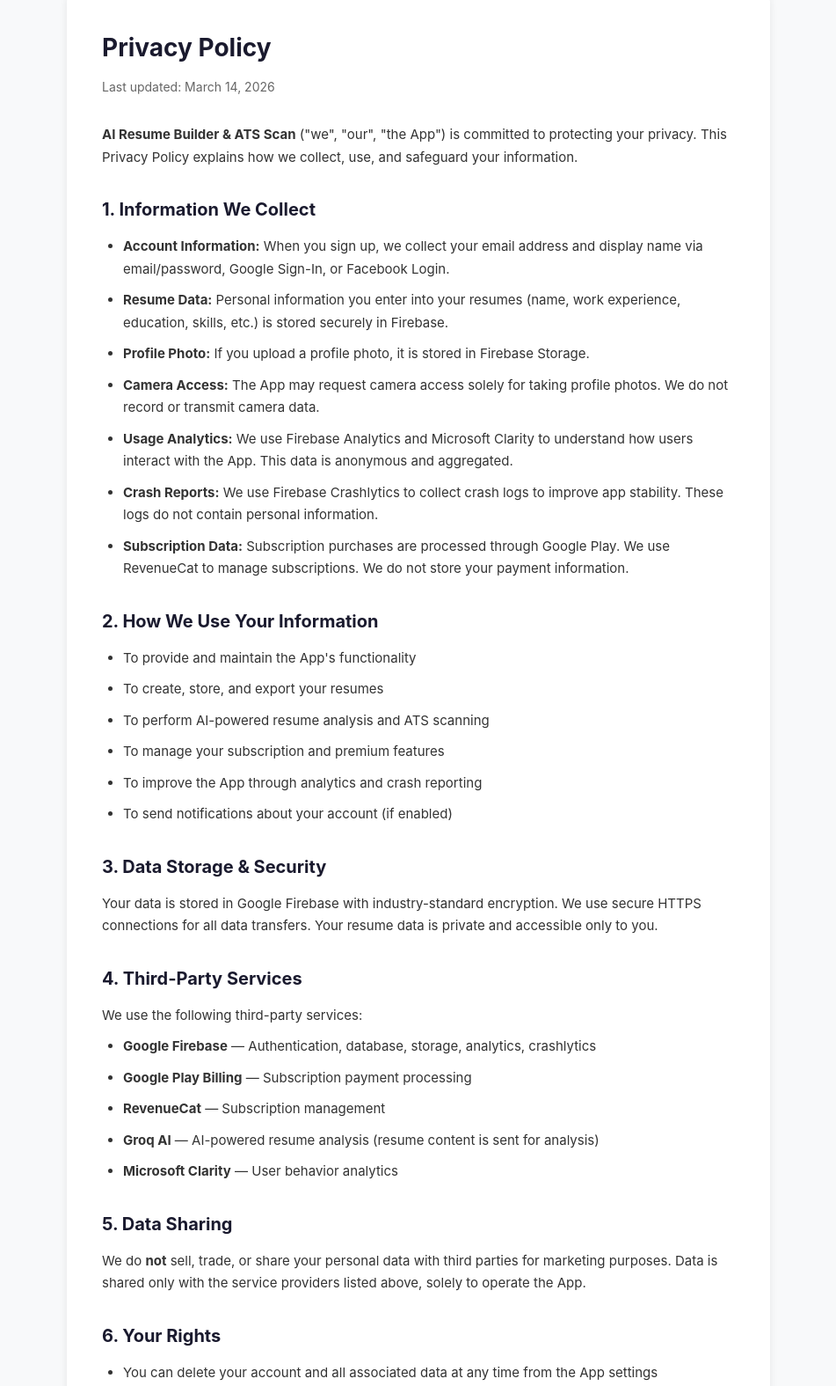
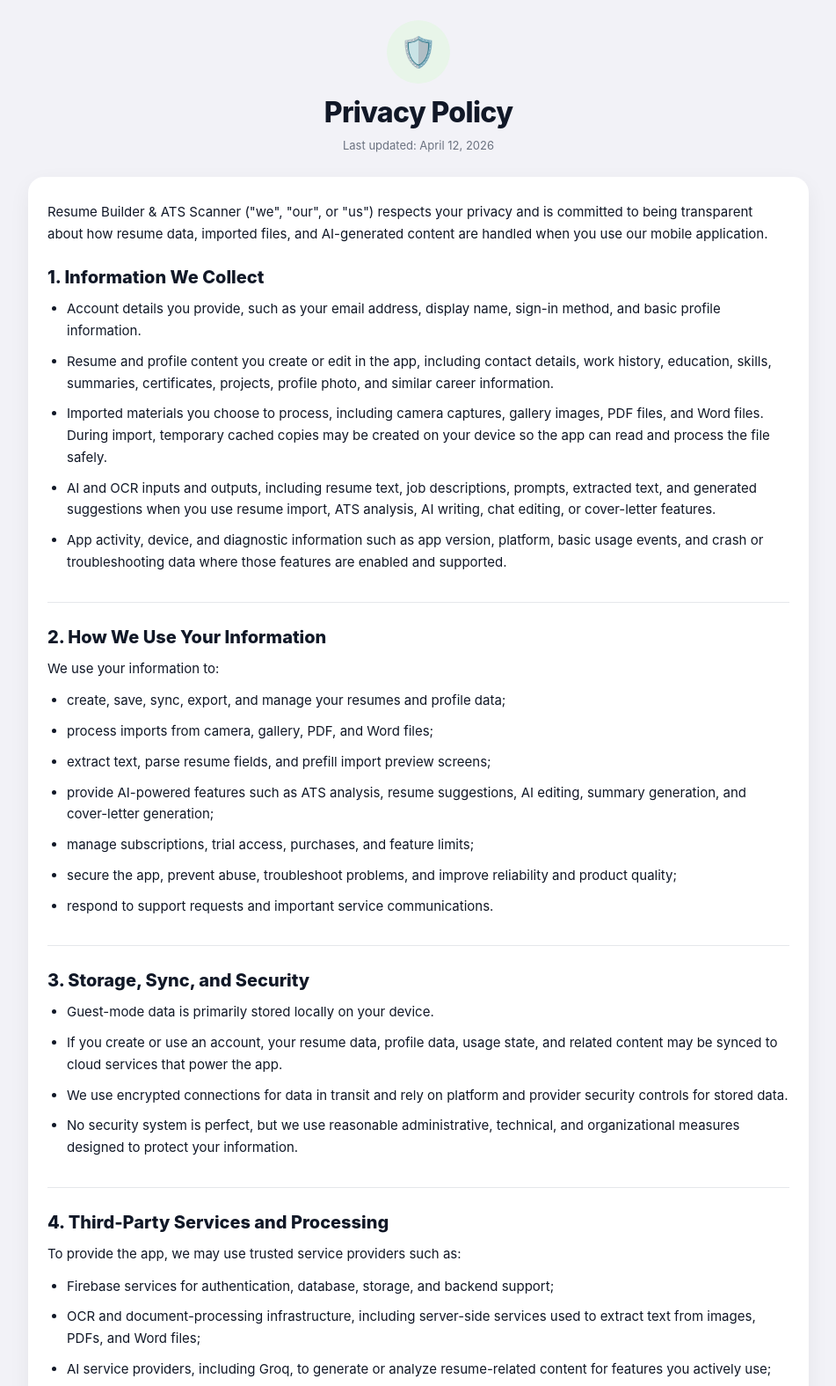
Before and after one commit to Kenesrd/resume-builder-site, a plain HTML site: page index.html in a window 1280 px wide. Shown: the part 29-1604 px from the top of the page at 88% size, without its empty margins (164-1115 px from the left). Drawn offline with Linux system fonts and the light colour scheme.

Commit message:
Update index.html
initial commit

```diff
--- a/index.html
+++ b/index.html
@@ -1,112 +1,340 @@
 <!DOCTYPE html>
 <html lang="en">
 <head>
-    <meta charset="UTF-8">
-    <meta name="viewport" content="width=device-width, initial-scale=1.0">
-    <title>Privacy Policy - AI Resume Builder & ATS Scan</title>
+  <meta charset="UTF-8" />
+  <meta name="viewport" content="width=device-width, initial-scale=1.0" />
+  <title>Privacy Policy - Resume Builder & ATS Scanner</title>
+  <meta
+    name="description"
+    content="Privacy Policy for Resume Builder & ATS Scanner"
+  />
   <style>
-        * { margin: 0; padding: 0; box-sizing: border-box; }
+    :root {
+      --bg: #f2f2f7;
+      --card: #ffffff;
+      --text: #111827;
+      --muted: #6b7280;
+      --line: #e5e7eb;
+      --accent: #50c878;
+      --accent-bg: #e8f5e9;
+      --shadow: 0 8px 24px rgba(0, 0, 0, 0.06);
+      --radius: 18px;
+    }
+
+    * {
+      box-sizing: border-box;
+    }
+
     body {
-            font-family: -apple-system, BlinkMacSystemFont, 'Segoe UI', Roboto, sans-serif;
-            line-height: 1.7;
-            color: #333;
-            background: #f8f9fa;
-            padding: 20px;
+      margin: 0;
+      font-family: -apple-system, BlinkMacSystemFont, "SF Pro Text", "Segoe UI",
+        Roboto, Helvetica, Arial, sans-serif;
+      background: var(--bg);
+      color: var(--text);
+      line-height: 1.65;
     }
-        .container {
-            max-width: 800px;
+
+    .page {
+      max-width: 920px;
       margin: 0 auto;
-            background: #fff;
-            padding: 40px;
-            border-radius: 12px;
-            box-shadow: 0 2px 10px rgba(0,0,0,0.08);
+      padding: 32px 16px 56px;
     }
+
+    .hero {
+      text-align: center;
+      padding: 20px 0 24px;
+    }
+
+    .icon-circle {
+      width: 72px;
+      height: 72px;
+      border-radius: 999px;
+      background: var(--accent-bg);
+      display: inline-flex;
+      align-items: center;
+      justify-content: center;
+      font-size: 34px;
+      margin-bottom: 14px;
+    }
+
+    h1 {
+      margin: 0;
+      font-size: 32px;
+      line-height: 1.2;
+      font-weight: 800;
+      letter-spacing: -0.02em;
+    }
+
+    .updated {
+      margin-top: 8px;
+      font-size: 13px;
+      color: var(--muted);
+    }
+
+    .card {
+      background: var(--card);
+      border-radius: var(--radius);
+      padding: 28px 22px;
+      box-shadow: var(--shadow);
+    }
+
+    .intro {
+      font-size: 15px;
+      margin: 0 0 24px;
+    }
+
+    .section {
+      margin-bottom: 26px;
+      padding-bottom: 22px;
+      border-bottom: 1px solid var(--line);
+    }
+
+    .section:last-child {
+      margin-bottom: 0;
+      padding-bottom: 0;
+      border-bottom: 0;
+    }
+
+    h2 {
+      margin: 0 0 10px;
+      font-size: 20px;
+      line-height: 1.35;
+      font-weight: 800;
+    }
+
+    p {
+      margin: 0 0 12px;
+      font-size: 15px;
+    }
+
+    ul {
+      margin: 0;
+      padding-left: 22px;
+    }
+
+    li {
+      margin-bottom: 10px;
+      font-size: 15px;
+    }
+
+    a {
+      color: #2563eb;
+      text-decoration: none;
+    }
+
+    a:hover {
+      text-decoration: underline;
+    }
+
+    .contact-block {
+      white-space: pre-line;
+    }
+
+    @media (max-width: 640px) {
+      .page {
+        padding: 24px 12px 40px;
+      }
+
+      .card {
+        padding: 22px 16px;
+      }
+
       h1 {
         font-size: 28px;
-            color: #1a1a2e;
-            margin-bottom: 8px;
       }
-        .updated {
-            color: #666;
-            font-size: 14px;
-            margin-bottom: 30px;
+
+      h2 {
+        font-size: 18px;
       }
-        h2 {
-            font-size: 20px;
-            color: #1a1a2e;
-            margin-top: 30px;
-            margin-bottom: 12px;
     }
-        p, li {
-            font-size: 15px;
-            margin-bottom: 10px;
-        }
-        ul {
-            padding-left: 24px;
-            margin-bottom: 16px;
-        }
-        a { color: #4361ee; }
   </style>
 </head>
 <body>
-    <div class="container">
+  <main class="page">
+    <header class="hero">
+      <div class="icon-circle">🛡️</div>
       <h1>Privacy Policy</h1>
-        <p class="updated">Last updated: March 14, 2026</p>
-        <p><strong>AI Resume Builder & ATS Scan</strong> ("we", "our", "the App") is committed to protecting your privacy. This Privacy Policy explains how we collect, use, and safeguard your information.</p>
+      <div class="updated">Last updated: April 12, 2026</div>
+    </header>
 
+    <section class="card">
+      <p class="intro">
+        Resume Builder &amp; ATS Scanner ("we", "our", or "us") respects your
+        privacy and is committed to being transparent about how resume data,
+        imported files, and AI-generated content are handled when you use our
+        mobile application.
+      </p>
+
+      <section class="section">
         <h2>1. Information We Collect</h2>
         <ul>
-            <li><strong>Account Information:</strong> When you sign up, we collect your email address and display name via email/password, Google Sign-In, or Facebook Login.</li>
-            <li><strong>Resume Data:</strong> Personal information you enter into your resumes (name, work experience, education, skills, etc.) is stored securely in Firebase.</li>
-            <li><strong>Profile Photo:</strong> If you upload a profile photo, it is stored in Firebase Storage.</li>
-            <li><strong>Camera Access:</strong> The App may request camera access solely for taking profile photos. We do not record or transmit camera data.</li>
-            <li><strong>Usage Analytics:</strong> We use Firebase Analytics and Microsoft Clarity to understand how users interact with the App. This data is anonymous and aggregated.</li>
-            <li><strong>Crash Reports:</strong> We use Firebase Crashlytics to collect crash logs to improve app stability. These logs do not contain personal information.</li>
-            <li><strong>Subscription Data:</strong> Subscription purchases are processed through Google Play. We use RevenueCat to manage subscriptions. We do not store your payment information.</li>
+          <li>
+            Account details you provide, such as your email address, display
+            name, sign-in method, and basic profile information.
+          </li>
+          <li>
+            Resume and profile content you create or edit in the app, including
+            contact details, work history, education, skills, summaries,
+            certificates, projects, profile photo, and similar career
+            information.
+          </li>
+          <li>
+            Imported materials you choose to process, including camera captures,
+            gallery images, PDF files, and Word files. During import, temporary
+            cached copies may be created on your device so the app can read and
+            process the file safely.
+          </li>
+          <li>
+            AI and OCR inputs and outputs, including resume text, job
+            descriptions, prompts, extracted text, and generated suggestions
+            when you use resume import, ATS analysis, AI writing, chat editing,
+            or cover-letter features.
+          </li>
+          <li>
+            App activity, device, and diagnostic information such as app
+            version, platform, basic usage events, and crash or troubleshooting
+            data where those features are enabled and supported.
+          </li>
         </ul>
+      </section>
 
+      <section class="section">
         <h2>2. How We Use Your Information</h2>
+        <p>We use your information to:</p>
         <ul>
-            <li>To provide and maintain the App's functionality</li>
-            <li>To create, store, and export your resumes</li>
-            <li>To perform AI-powered resume analysis and ATS scanning</li>
-            <li>To manage your subscription and premium features</li>
-            <li>To improve the App through analytics and crash reporting</li>
-            <li>To send notifications about your account (if enabled)</li>
+          <li>create, save, sync, export, and manage your resumes and profile data;</li>
+          <li>process imports from camera, gallery, PDF, and Word files;</li>
+          <li>extract text, parse resume fields, and prefill import preview screens;</li>
+          <li>
+            provide AI-powered features such as ATS analysis, resume suggestions,
+            AI editing, summary generation, and cover-letter generation;
+          </li>
+          <li>manage subscriptions, trial access, purchases, and feature limits;</li>
+          <li>
+            secure the app, prevent abuse, troubleshoot problems, and improve
+            reliability and product quality;
+          </li>
+          <li>respond to support requests and important service communications.</li>
         </ul>
+      </section>
 
-        <h2>3. Data Storage & Security</h2>
-        <p>Your data is stored in Google Firebase with industry-standard encryption. We use secure HTTPS connections for all data transfers. Your resume data is private and accessible only to you.</p>
+      <section class="section">
+        <h2>3. Storage, Sync, and Security</h2>
+        <ul>
+          <li>Guest-mode data is primarily stored locally on your device.</li>
+          <li>
+            If you create or use an account, your resume data, profile data,
+            usage state, and related content may be synced to cloud services
+            that power the app.
+          </li>
+          <li>
+            We use encrypted connections for data in transit and rely on
+            platform and provider security controls for stored data.
+          </li>
+          <li>
+            No security system is perfect, but we use reasonable
+            administrative, technical, and organizational measures designed to
+            protect your information.
+          </li>
+        </ul>
+      </section>
 
-        <h2>4. Third-Party Services</h2>
-        <p>We use the following third-party services:</p>
+      <section class="section">
+        <h2>4. Third-Party Services and Processing</h2>
+        <p>To provide the app, we may use trusted service providers such as:</p>
         <ul>
-            <li><strong>Google Firebase</strong> — Authentication, database, storage, analytics, crashlytics</li>
-            <li><strong>Google Play Billing</strong> — Subscription payment processing</li>
-            <li><strong>RevenueCat</strong> — Subscription management</li>
-            <li><strong>Groq AI</strong> — AI-powered resume analysis (resume content is sent for analysis)</li>
-            <li><strong>Microsoft Clarity</strong> — User behavior analytics</li>
+          <li>
+            Firebase services for authentication, database, storage, and backend
+            support;
+          </li>
+          <li>
+            OCR and document-processing infrastructure, including server-side
+            services used to extract text from images, PDFs, and Word files;
+          </li>
+          <li>
+            AI service providers, including Groq, to generate or analyze
+            resume-related content for features you actively use;
+          </li>
+          <li>
+            RevenueCat and the Apple App Store / Google Play for subscriptions,
+            purchase restoration, and billing-related status;
+          </li>
+          <li>
+            analytics, diagnostic, or notification providers where enabled by
+            the app configuration.
+          </li>
         </ul>
+        <p>
+          We do not sell your personal information to third parties for their
+          own marketing.
+        </p>
+      </section>
 
-        <h2>5. Data Sharing</h2>
-        <p>We do <strong>not</strong> sell, trade, or share your personal data with third parties for marketing purposes. Data is shared only with the service providers listed above, solely to operate the App.</p>
+      <section class="section">
+        <h2>5. Permissions and Your Choices</h2>
+        <p>
+          The app may request access to your camera, photo library, files, or
+          notifications only when those permissions are needed for a feature you
+          choose to use, such as importing a resume, selecting a profile photo,
+          or receiving reminders.
+        </p>
+        <p>
+          Depending on your location and applicable law, you may have the right
+          to access, review, edit, export, or delete information associated with
+          your account. To make a privacy-related request, contact us at
+          <a href="mailto:kenesrrd@gmail.com">kenesrrd@gmail.com</a>.
+        </p>
+      </section>
 
-        <h2>6. Your Rights</h2>
+      <section class="section">
+        <h2>6. Data Retention</h2>
+        <p>
+          We keep information for as long as it is reasonably needed to provide
+          the service, maintain your account, meet legal obligations, resolve
+          disputes, and enforce our agreements.
+        </p>
         <ul>
-            <li>You can delete your account and all associated data at any time from the App settings</li>
-            <li>You can export your resumes as PDF files</li>
-            <li>You can request a copy of your data by contacting us</li>
+          <li>
+            Guest data may remain on your device until you remove it, clear app
+            storage, or uninstall the app.
+          </li>
+          <li>
+            Account data may remain in our systems until you delete it or
+            request deletion, subject to limited backup, security,
+            fraud-prevention, and legal retention needs.
+          </li>
         </ul>
+      </section>
 
+      <section class="section">
         <h2>7. Children's Privacy</h2>
-        <p>The App is not intended for children under 13. We do not knowingly collect data from children under 13.</p>
+        <p>
+          The app is not intended for children under 16, and we do not
+          knowingly collect personal information from children under 16. If you
+          believe a child has provided personal information to us, please
+          contact us so we can review and delete it where appropriate.
+        </p>
+      </section>
 
+      <section class="section">
         <h2>8. Changes to This Policy</h2>
-        <p>We may update this Privacy Policy from time to time. We will notify users of significant changes through the App.</p>
+        <p>
+          We may update this Privacy Policy from time to time to reflect product
+          changes, legal requirements, or operational updates. When required, we
+          will post the updated version in the app or otherwise notify you. Your
+          continued use of the app after the effective date of the update means
+          the revised policy will apply.
+        </p>
+      </section>
 
+      <section class="section">
         <h2>9. Contact Us</h2>
-        <p>If you have any questions about this Privacy Policy, contact us at:</p>
-        <p>📧 <a href="mailto:kenesrrd@gmail.com">kenesrrd@gmail.com</a></p>
-    </div>
+        <p class="contact-block">If you have questions about this Privacy Policy, contact us at:
+
+Email: <a href="mailto:kenesrrd@gmail.com">kenesrrd@gmail.com</a>
+Website: <a href="https://kenesrd.github.io/resume-builder-site/" target="_blank" rel="noopener noreferrer">https://kenesrd.github.io/resume-builder-site/</a></p>
+      </section>
+    </section>
+  </main>
 </body>
 </html>
```
Lines whose indentation alone changed are shown as unchanged.
